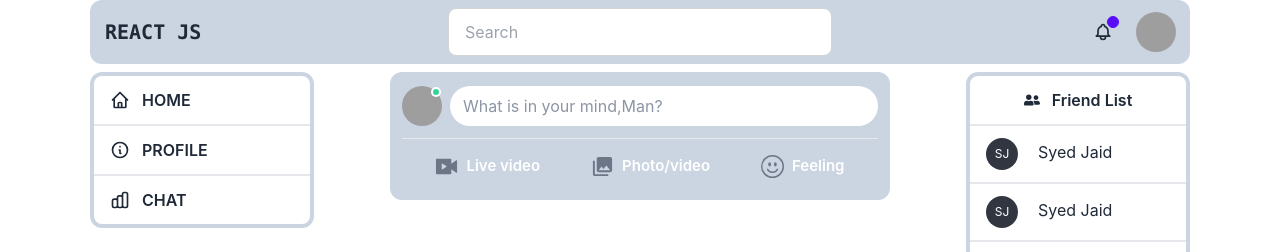
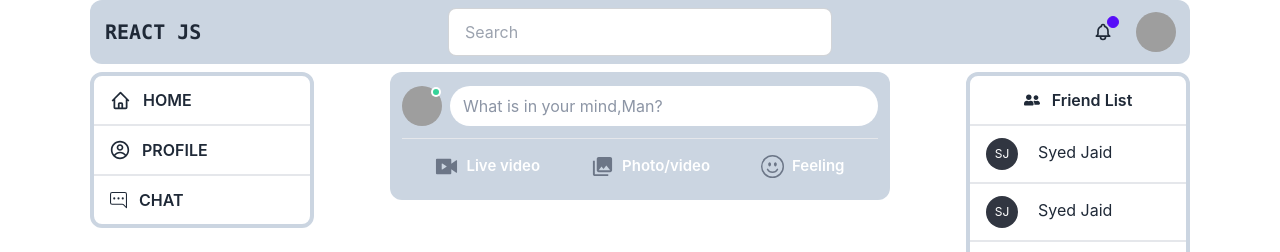
Before and after one commit to syed-jaid/React-Recap-All, a React (Create React App) app: page / in a window 1280 px wide. Shown: the top 252 px of the page. Built offline with nearby package versions, Linux system fonts and the light colour scheme; grey boxes are pictures that could not be loaded.

Commit message:
nav , home page ui is allmost done

```diff
--- a/src/Components/Home/Left.js
+++ b/src/Components/Home/Left.js
@@ -1,4 +1,6 @@
 import React from 'react';
+import { CgProfile } from 'react-icons/cg';
+import { BsChatRightDots } from 'react-icons/bs';
 
 const Left = () => {
     return (
@@ -6,19 +8,19 @@ const Left = () => {
             <ul class="menu bg-base-100 w-56 mt-2 border-[4px] border-[#cbd5e1] rounded-xl  font-semibold">
                 <li className='border-b-[2px] border-base-400'>
                     <a href='/'>
-                        <svg xmlns="http://www.w3.org/2000/svg" class="h-5 w-5" fill="none" viewBox="0 0 24 24" stroke="currentColor"><path stroke-linecap="round" stroke-linejoin="round" stroke-width="2" d="M3 12l2-2m0 0l7-7 7 7M5 10v10a1 1 0 001 1h3m10-11l2 2m-2-2v10a1 1 0 01-1 1h-3m-6 0a1 1 0 001-1v-4a1 1 0 011-1h2a1 1 0 011 1v4a1 1 0 001 1m-6 0h6" /></svg>
+                        <svg xmlns="http://www.w3.org/2000/svg" class="h-[21px] w-[21px]" fill="none" viewBox="0 0 24 24" stroke="currentColor"><path stroke-linecap="round" stroke-linejoin="round" stroke-width="2" d="M3 12l2-2m0 0l7-7 7 7M5 10v10a1 1 0 001 1h3m10-11l2 2m-2-2v10a1 1 0 01-1 1h-3m-6 0a1 1 0 001-1v-4a1 1 0 011-1h2a1 1 0 011 1v4a1 1 0 001 1m-6 0h6" /></svg>
                         HOME
                     </a>
                 </li>
                 <li className=''>
                     <a href='/'>
-                        <svg xmlns="http://www.w3.org/2000/svg" class="h-5 w-5" fill="none" viewBox="0 0 24 24" stroke="currentColor"><path stroke-linecap="round" stroke-linejoin="round" stroke-width="2" d="M13 16h-1v-4h-1m1-4h.01M21 12a9 9 0 11-18 0 9 9 0 0118 0z" /></svg>
+                        <CgProfile className='text-[20px]' />
                         PROFILE
                     </a>
                 </li>
                 <li className='border-t-[2px] border-base-400'>
                     <a href='/'>
-                        <svg xmlns="http://www.w3.org/2000/svg" class="h-5 w-5" fill="none" viewBox="0 0 24 24" stroke="currentColor"><path stroke-linecap="round" stroke-linejoin="round" stroke-width="2" d="M9 19v-6a2 2 0 00-2-2H5a2 2 0 00-2 2v6a2 2 0 002 2h2a2 2 0 002-2zm0 0V9a2 2 0 012-2h2a2 2 0 012 2v10m-6 0a2 2 0 002 2h2a2 2 0 002-2m0 0V5a2 2 0 012-2h2a2 2 0 012 2v14a2 2 0 01-2 2h-2a2 2 0 01-2-2z" /></svg>
+                        <BsChatRightDots className='text-[17px]' />
                         CHAT
                     </a>
                 </li>
```
